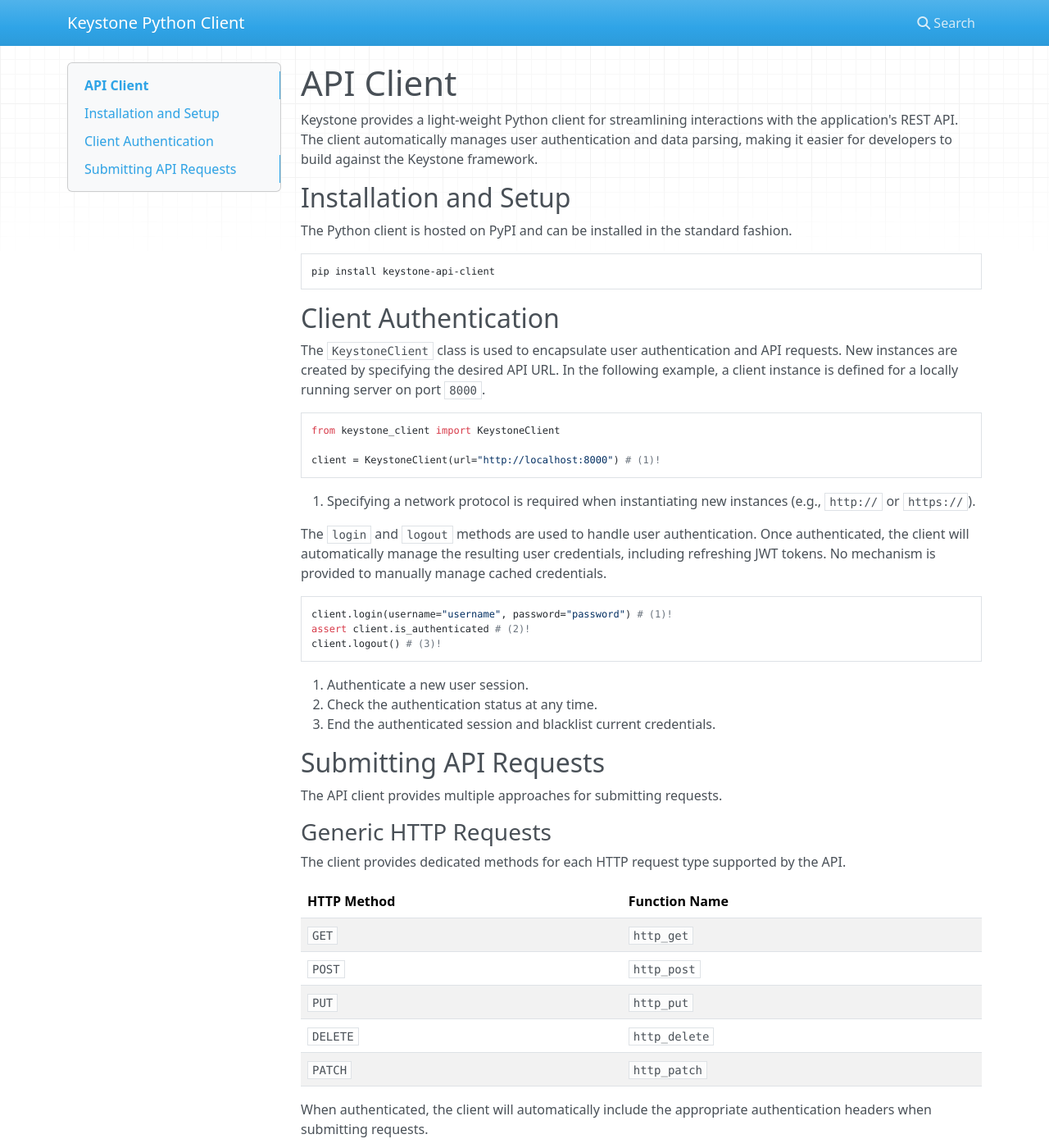
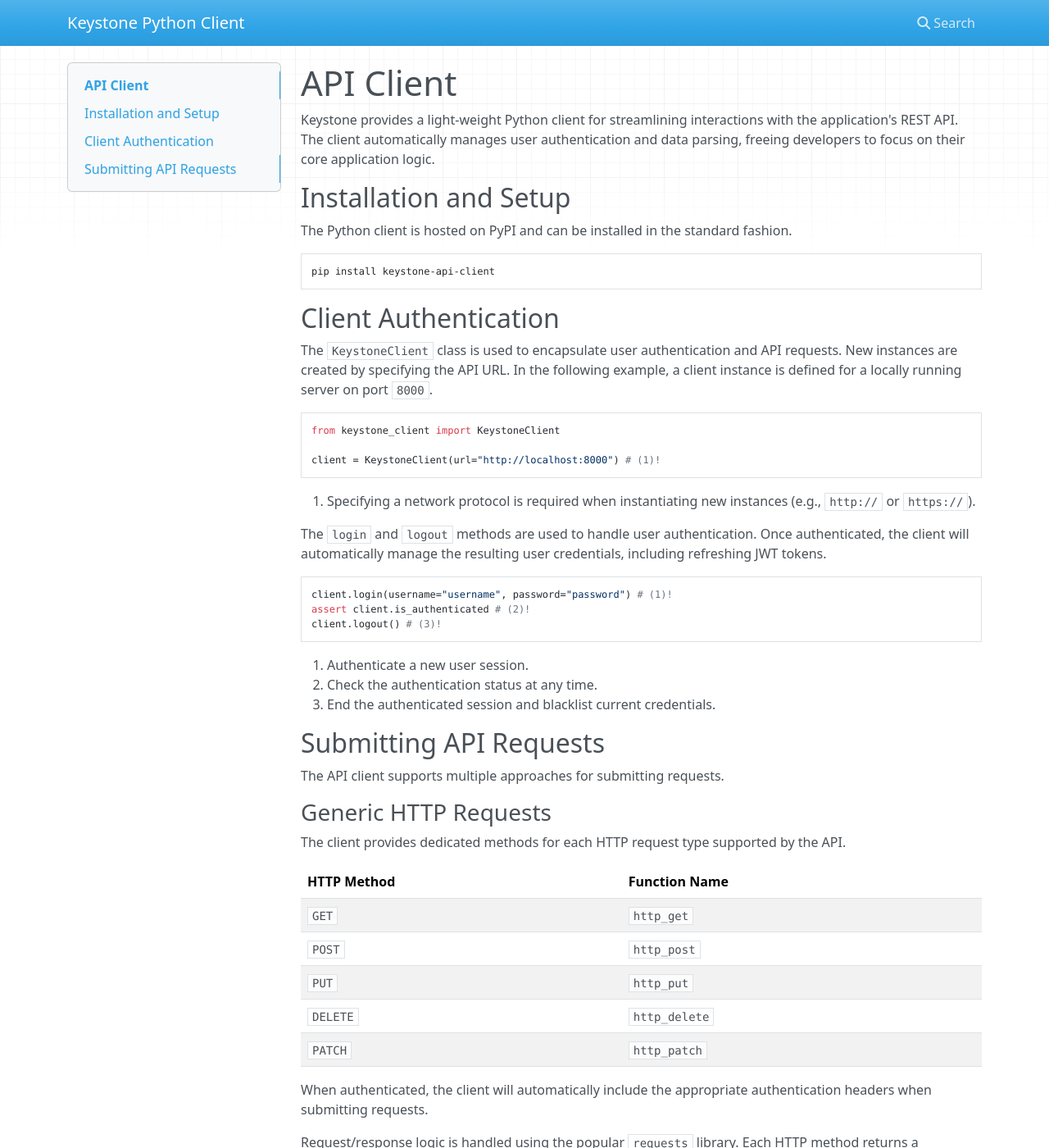
Before and after one commit to Better-HPC/keystone-python-client, an MkDocs documentation site: the page built from docs/index.md, in a window 1280 px wide and 1400 px high. Shown: the whole window at 82% size. Built offline with MkDocs 1.6.1, drawn with Linux system fonts in a browser that asks for light colours; nearby versions of some CDN libraries; some of the changed text lies outside the part shown.

Commit message:
Editing pass

````diff
--- a/docs/index.md
+++ b/docs/index.md
@@ -6,8 +6,7 @@
 # API Client
 
 Keystone provides a light-weight Python client for streamlining interactions with the application's REST API.
-The client automatically manages user authentication and data parsing, making it easier for developers to build against
-the Keystone framework.
+The client automatically manages user authentication and data parsing, freeing developers to focus on their core application logic.
 
 ## Installation and Setup
 
@@ -20,7 +19,7 @@
 ## Client Authentication
 
 The `KeystoneClient` class is used to encapsulate user authentication and API requests.
-New instances are created by specifying the desired API URL.
+New instances are created by specifying the API URL.
 In the following example, a client instance is defined for a locally running server on port `8000`.
 
 ```python
@@ -33,7 +32,6 @@
 
 The `login` and `logout` methods are used to handle user authentication.
 Once authenticated, the client will automatically manage the resulting user credentials, including refreshing JWT tokens.
-No mechanism is provided to manually manage cached credentials.
 
 ```python
 client.login(username="username", password="password") # (1)!
@@ -47,8 +45,7 @@
 
 ## Submitting API Requests
 
-The API client provides multiple approaches for submitting requests.
-
+The API client supports multiple approaches for submitting requests.
 
 ### Generic HTTP Requests
 
@@ -77,10 +74,9 @@
 
 ### CRUD Methods
 
-The `KeystoneClient` class provides methods for create, retrieve, update, and delete (CRUD) operations against each API endpoint.
+Dedicated methods are provided for create, retrieve, update, and delete (CRUD) operations against each API endpoint.
 These methods simplify data manipulation by automatically handling the request and response logic.
-
-The following CRUD methods are available for interacting with the API endpoints:
+CRUD methods adhere to the following naming scheme:
 
 | Method Name           | Description                                              |
 |-----------------------|----------------------------------------------------------|
````
Also changed, not shown: other parts of docs/index.md (+1 -1 lines).
